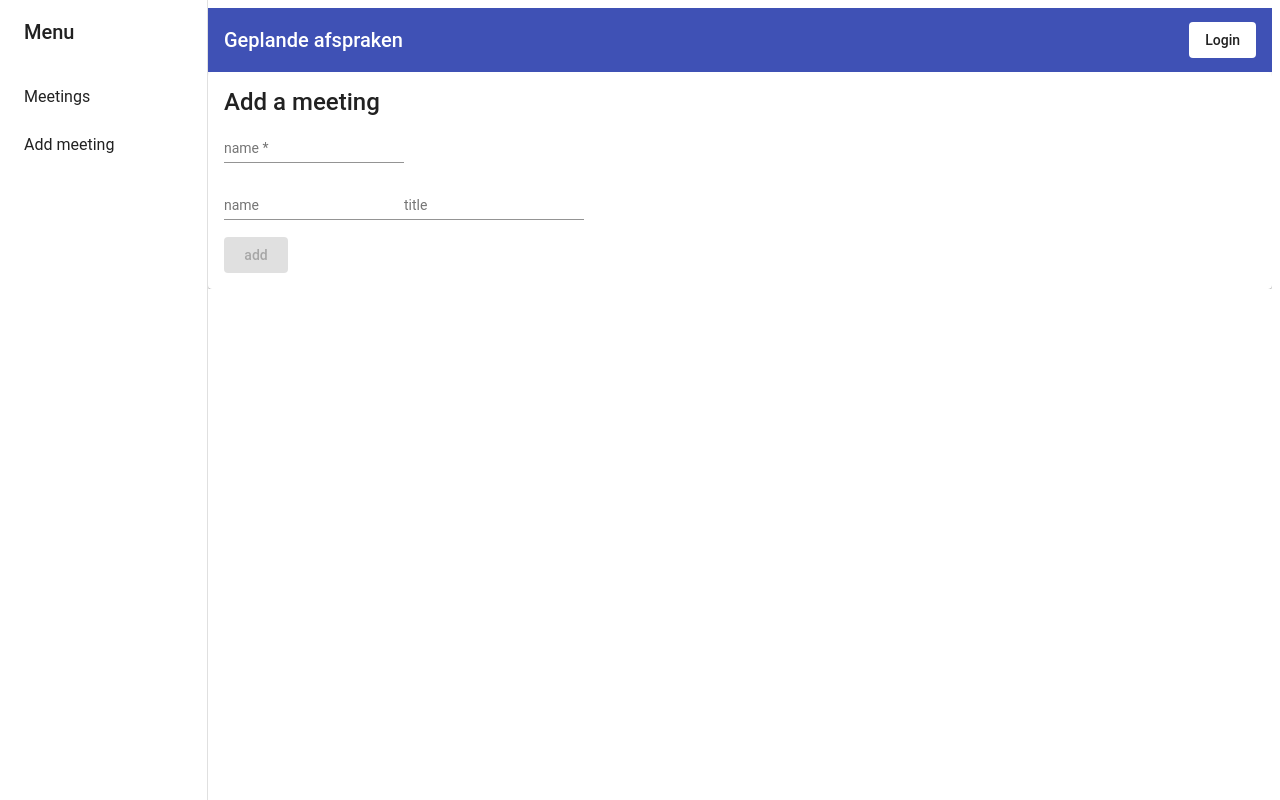
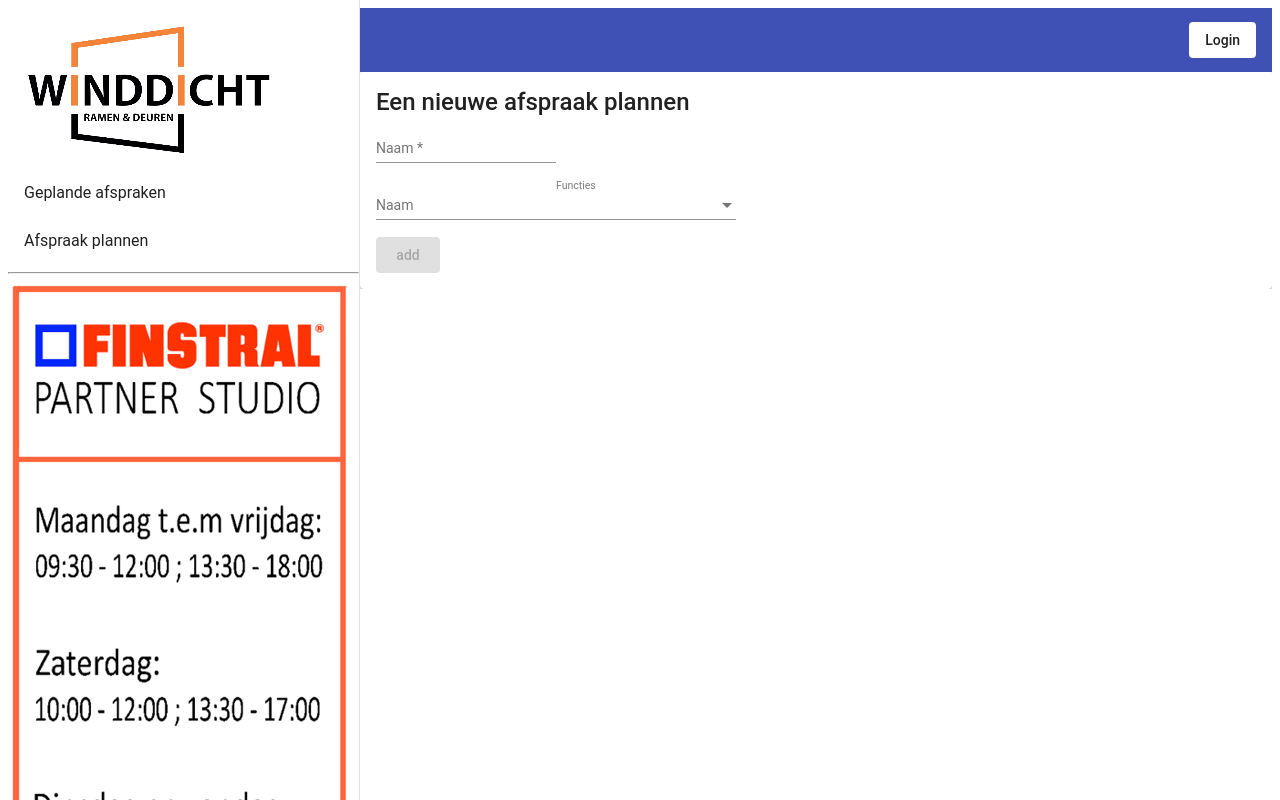
Before and after one commit to Web-IV/1920-a1-fe-Gautierdebruijne, an Angular app in the folder meetingapp/: page /add in a window 1280 px wide. Built offline with nearby package versions, Linux system fonts and the light colour scheme.

Commit message:
Changes in html

```diff
--- a/meetingapp/src/app/main-nav/main-nav.component.css
+++ b/meetingapp/src/app/main-nav/main-nav.component.css
@@ -3,7 +3,7 @@
 }
 
 .sidenav {
-  width: 200px;
+  width: 22em;
 }
 
 .sidenav .mat-toolbar {
@@ -19,3 +19,11 @@
 .fill-space {
   flex: 1 1 auto;
 }
+
+.logo {
+  margin-top: 6em;
+}
+
+.mat-nav-list {
+  margin-top: 6em;
+}
--- a/meetingapp/src/app/main-nav/main-nav.component.html
+++ b/meetingapp/src/app/main-nav/main-nav.component.html
@@ -3,10 +3,12 @@
       [attr.role]="(isHandset$ | async) ? 'dialog' : 'navigation'"
       [mode]="(isHandset$ | async) ? 'over' : 'side'"
       [opened]="(isHandset$ | async) === false">
-    <mat-toolbar>Menu</mat-toolbar>
+    <mat-toolbar><img class="logo" src="assets/img/logo_klein.png"></mat-toolbar>
     <mat-nav-list>
-      <a mat-list-item [routerLink]="['meeting/list']">Meetings</a>
-      <a mat-list-item [routerLink]="['meeting/add']">Add meeting</a>
+      <a mat-list-item [routerLink]="['meeting/list']">Geplande afspraken</a>
+      <a mat-list-item [routerLink]="['meeting/add']">Afspraak plannen</a>
+      <hr>
+      <img src="assets/img/openingsuren.png">
     </mat-nav-list>
   </mat-sidenav>
   <mat-sidenav-content>
@@ -19,7 +21,6 @@
         *ngIf="isHandset$ | async">
         <mat-icon aria-label="Side nav toggle icon">menu</mat-icon>
       </button>
-      <span>Geplande afspraken</span>
       <span class="fill-space"></span>
       <span *ngIf="loggedInUser$ | async as user; else loginTemplate">
         {{user}}
--- a/meetingapp/src/app/meeting/add-meeting/add-meeting.component.html
+++ b/meetingapp/src/app/meeting/add-meeting/add-meeting.component.html
@@ -1,9 +1,9 @@
 <mat-card>
-    <mat-card-title>Add a meeting</mat-card-title>
+    <mat-card-title>Een nieuwe afspraak plannen</mat-card-title>
     <mat-card-content>
         <form [formGroup]="meeting" (ngSubmit)="onSubmit()">
             <mat-form-field>
-                <input matInput  aria-label="name" placeholder="name"
+                <input matInput  aria-label="name" placeholder="Naam"
                     type="text" formControlName="name"/>
                 <mat-error *ngIf="meeting.get('name')['errors'] && meeting.get('name').touched">
                     {{ getErrorMessage(meeting.get('name')['errors']) }}</mat-error>
@@ -13,18 +13,14 @@
                 <div [formGroupName]="i">
                   <mat-form-field>
                     <input matInput type="text" aria-label="verkoper name"
-                      placeholder="name" formControlName="name"/>
+                      placeholder="Naam" formControlName="name"/>
                   </mat-form-field>
-                  <!-- <mat-form-field>
-                    <mat-select placeholder="prefix" aria-label="verkoper prefix">
-                      <mat-option *ngFor="let p of prefix" [value]="p">
-                        {{ p }}
+                  <mat-form-field>
+                    <mat-select placeholder="Functies" aria-label="verkoper title" formControlName="title">
+                      <mat-option *ngFor="let title of titles" [value]="title">
+                        {{ title }}
                       </mat-option>
                     </mat-select>
-                  </mat-form-field> -->
-                  <mat-form-field>
-                    <input matInput placeholder="title" aria-label="verkoper title"
-                      type="text" formControlName="title"/>
                   </mat-form-field>
                 </div>
                 <mat-error *ngIf="item.errors && item.get('name').touched">
--- a/meetingapp/src/app/meeting/add-meeting/add-meeting.component.ts
+++ b/meetingapp/src/app/meeting/add-meeting/add-meeting.component.ts
@@ -27,7 +27,7 @@ export class AddMeetingComponent implements OnInit {
   public meeting: FormGroup;
   public errorMessage: string = '';
   public confirmationMessage: string = '';
-  public readonly prefix = ['Dhr.', 'Mvr.', 'Fam. '];
+  public readonly titles = ['Verkoopsverantwoordelijke', 'Verkoper', 'Vertegenwoordiger', 'CEO', '']
 
 
   constructor(private fb: FormBuilder, private _meetingDataService: MeetingDataService) { }
--- a/meetingapp/src/app/meeting/meeting-data.service.ts
+++ b/meetingapp/src/app/meeting/meeting-data.service.ts
@@ -1,11 +1,9 @@
 import { Injectable } from '@angular/core';
 import { Meeting } from './meeting.model';
-import { MEETINGS } from './mock-meetings';
 import { HttpClient, HttpErrorResponse, HttpParams } from '@angular/common/http';
 import { environment } from 'src/environments/environment';
 import { Observable, of, throwError, BehaviorSubject } from 'rxjs';
 import { map, tap, delay, catchError, switchMap, shareReplay } from 'rxjs/operators';
-import { Verkoper } from './verkoper.model';
 
 @Injectable({
   providedIn: 'root'
--- a/meetingapp/src/app/meeting/meeting-detail/meeting-detail.component.css
+++ b/meetingapp/src/app/meeting/meeting-detail/meeting-detail.component.css
@@ -0,0 +1,17 @@
+.mat-card {
+    text-align: center;
+}
+
+.mat-card-title {
+    font-size: 5em;
+    margin-left: 1em;
+}
+
+.mat-card-content{
+    text-align: center;
+    font-size: 2em;
+}
+
+.verkoper {
+    text-align: center;
+}
--- a/meetingapp/src/app/meeting/meeting-detail/meeting-detail.component.html
+++ b/meetingapp/src/app/meeting/meeting-detail/meeting-detail.component.html
@@ -1,14 +1,16 @@
 <mat-card>
     <mat-card-header>
-        <mat-card-title>Meeting met {{meeting.name}}</mat-card-title>
-        <mat-card-subtitle>{{meeting.dateAdded | date: 'longDate'}} </mat-card-subtitle>
+        <mat-card-title>Welkom bij Winddicht, {{meeting.name}}!<hr></mat-card-title>
     </mat-card-header>
     <mat-card-content>
-        <h3 mat-subheader>Verkopers;</h3>
+        <br>
+        <h2>U wordt verwacht door</h2>
         <mat-list>
-            <mat-list-item *ngFor="let verkoper of meeting.verkopers">
-                <app-verkoper [verkoper]="verkoper"></app-verkoper>
-            </mat-list-item>
+            <div fxLayout="row wrap" fxLayout.xs="column" fxLayoutAlign="center">
+                <mat-list-item *ngFor="let verkoper of meeting.verkopers">
+                    <app-verkoper [verkoper]="verkoper"></app-verkoper>
+                </mat-list-item>
+            </div>
         </mat-list>
     </mat-card-content>
 </mat-card>
--- a/meetingapp/src/app/meeting/meeting-list/meeting-list.component.html
+++ b/meetingapp/src/app/meeting/meeting-list/meeting-list.component.html
@@ -10,10 +10,7 @@
     </mat-form-field>
   </mat-card>
 
-  <mat-card class="error" *ngIf="errorMessage" data-cy="appError">
-    got an error while loading the recipe list: {{ errorMessage }}
-  </mat-card>
-
+  <mat-card>
     <div *ngIf="meetings$ | async as meetings; else loadingOrError">
       <div
         fxLayout="row wrap"
@@ -23,7 +20,7 @@
         <div
           class="meeting"
           *ngFor="let localMeeting of meetings"
-        fxFlex="0 0 calc(60%)"
+          fxFlex="0 0 60%"
           fxFlex.xs="100%"
           data-cy="meetingList"
           >
@@ -31,6 +28,11 @@
         </div>
       </div>
     </div>
+  </mat-card>
+
+  <mat-card class="error" *ngIf="errorMessage" data-cy="appError">
+    got an error while loading the recipe list: {{ errorMessage }}
+  </mat-card>
 
   <ng-template #loadingOrError>
     <span *ngIf="errorMessage; else loading"></span>
--- a/meetingapp/src/app/meeting/meeting.model.ts
+++ b/meetingapp/src/app/meeting/meeting.model.ts
@@ -4,7 +4,7 @@ interface MeetingJson {
     id: number;
     name:string;
     verkopers:VerkoperJson[];
-    dateAdded:string;
+    date: Date;
 }
 
 export class Meeting{
@@ -13,11 +13,11 @@ export class Meeting{
     constructor(
         private _name: string,
         private _verkopers = new Array<Verkoper>(),
-        private _dateAdded = new Date()
+        private _date = new Date()
     ){}
 
     static fromJSON(json: MeetingJson): Meeting{
-        const m = new Meeting(json.name, json.verkopers.map(Verkoper.fromJSON), new Date(json.dateAdded));
+        const m = new Meeting(json.name, json.verkopers.map(Verkoper.fromJSON), json.date);
         m._id = json.id;
         return m;
     }
@@ -26,7 +26,7 @@ export class Meeting{
         return <MeetingJson>{
             name: this.name,
             verkopers: this.verkopers.map(v => v.toJSON()),
-            dateAdded: this.dateAdded.toString()
+            date: this._date
         };
     }
 
@@ -38,8 +38,8 @@ export class Meeting{
         return this._id;
     }
 
-    get dateAdded():Date{
-        return this._dateAdded;
+    get date():Date{
+        return this._date;
     }
 
     get verkopers():Verkoper[]{
--- a/meetingapp/src/app/meeting/meeting/meeting.component.html
+++ b/meetingapp/src/app/meeting/meeting/meeting.component.html
@@ -1,10 +1,10 @@
 <mat-card>
     <mat-card-header>
         <mat-card-title data-cy="meeting-title">Meeting met {{meeting.name}}</mat-card-title>
-        <mat-card-subtitle>{{meeting.dateAdded | date: 'longDate'}} </mat-card-subtitle>
+        <mat-card-subtitle>Gepland op: {{meeting.date | date: 'shortDate'}} </mat-card-subtitle>
     </mat-card-header>
     <mat-card-content>
-        <h3 mat-subheader>Verkopers;</h3>
+        <h2 mat-subheader>Vertegenwoordigers: </h2>
         <mat-list>
             <mat-list-item *ngFor="let verkoper of meeting.verkopers">
                 <app-verkoper [verkoper]="verkoper"></app-verkoper>
--- a/meetingapp/src/app/meeting/mock-meetings.ts
+++ b/meetingapp/src/app/meeting/mock-meetings.ts
@@ -6,14 +6,14 @@ const JsonMeetings = [
         id: 1,
         name: 'fam. Engels',
         verkopers: [new Verkoper('Jo de Bruijne', 'Verantwoordelijke')],
-        dateAdded: '05/10/2020'
+        date: new Date()
     },
 
     {
         id: 2,
         name: 'dhr. van Damme',
         verkopers: [new Verkoper('Stefaan Durwael')],
-        dateAdded: '10/04/2020'
+        date: new Date()
     }
 
 ];
--- a/meetingapp/src/app/meeting/verkoper/verkoper.component.html
+++ b/meetingapp/src/app/meeting/verkoper/verkoper.component.html
@@ -1 +1,6 @@
-{{verkoper.name}} {{verkoper.title}}
+<div>
+    <mat-card-header>
+        <mat-card-title>{{verkoper.name}}</mat-card-title>
+        <mat-card-subtitle>{{verkoper.title}} </mat-card-subtitle>
+    </mat-card-header>
+</div>
```
Also changed, not shown: meetingapp/src/assets/img/logo_klein.png (added), meetingapp/src/assets/img/openingsuren.png (added). Lines whose indentation alone changed are shown as unchanged.
